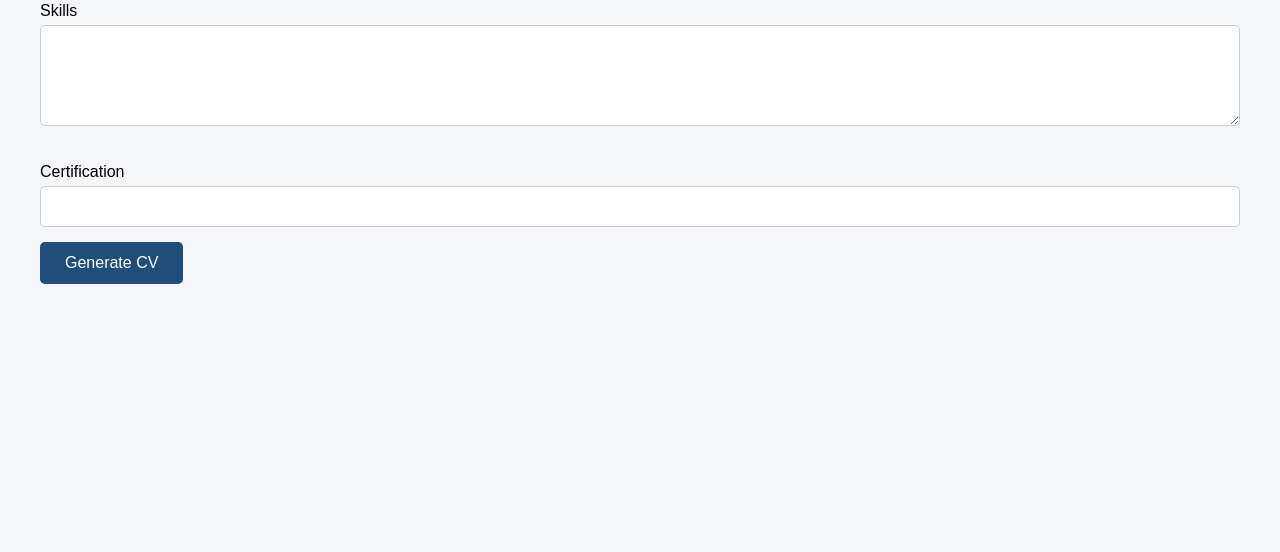
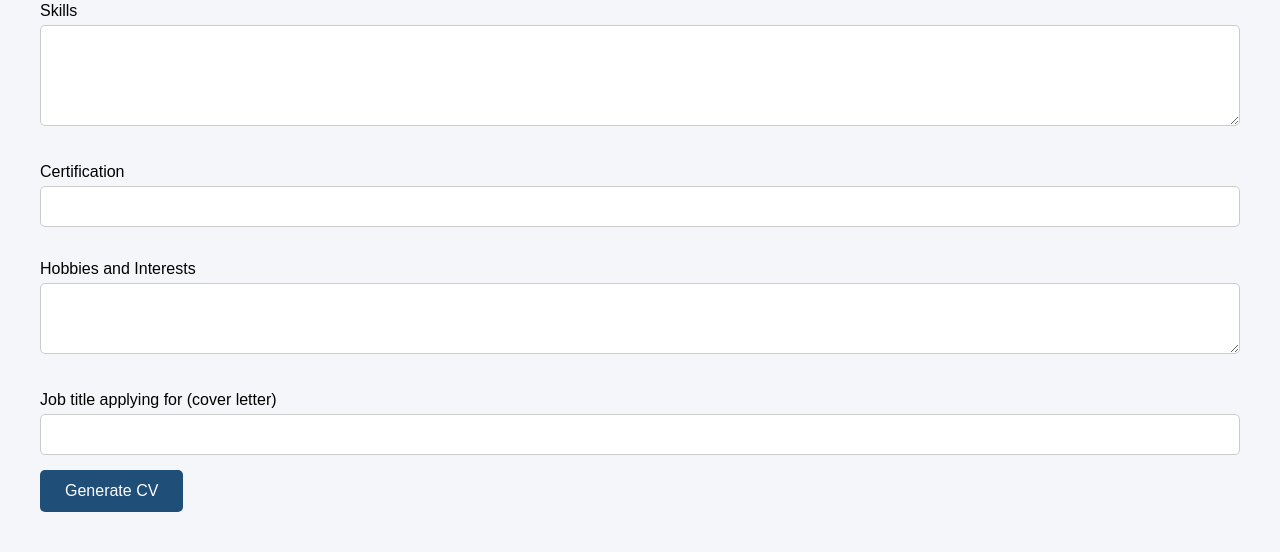
Before and after one commit to Dustymiller1987/CV-Generator, a Flask app: page /builder in a window 1280 px wide. Shown: the part 1143-1695 px from the top of the page. Before the commit the page ends 1427 px from the top, so only its background shows below. Run offline with Flask 3, Linux system fonts and the light colour scheme.

Commit message:
Added hobbies section

```diff
--- a/Templates/Index.html
+++ b/Templates/Index.html
@@ -76,6 +76,18 @@
         <br>
         <input type="text" name="certification">
 
+        <br><br>
+
+        <label for="hobbies">Hobbies and Interests</label>
+        <br>
+        <textarea id="hobbies" name="hobbies" rows="3"></textarea>
+
+        <br><br>
+
+        <label for="job_title">Job title applying for (cover letter)</label>
+        <br>
+        <input id="job_title" type="text" name="job_title">
+
         <button type="submit">Generate CV</button>
 
     </form>
--- a/app.py
+++ b/app.py
@@ -64,11 +64,19 @@ def build_summary(experience, skills):
 
 
 def build_cover_letter(fields):
-    paragraphs = [
-        "I am writing to express my interest in joining your organization. "
-        "I would welcome the opportunity to contribute my experience and skills "
-        "to your team."
-    ]
+    job_title = fields["job_title"]
+    if job_title:
+        paragraphs = [
+            f"I am writing to apply for the {job_title} position. "
+            "I would welcome the opportunity to contribute my experience and "
+            "skills to your team."
+        ]
+    else:
+        paragraphs = [
+            "I am writing to express my interest in joining your organization. "
+            "I would welcome the opportunity to contribute my experience and skills "
+            "to your team."
+        ]
 
     if fields["experience"]:
         paragraphs.append(
@@ -115,6 +123,7 @@ def download_pdf():
             "experience",
             "skills",
             "certification",
+            "hobbies",
         )
     }
     summary = build_summary(fields["experience"], fields["skills"])
@@ -179,14 +188,18 @@ def _render_cv_pdf(fields, summary, theme, scale, auto_page_break=False):
                 _pdf_multi_cell(pdf, 6 * scale, detail, wrapmode="CHAR")
     pdf.ln(3 * scale)
 
+    skills = ", ".join(
+        skill.strip() for skill in fields["skills"].split(",") if skill.strip()
+    )
     sections = [("Professional Summary", summary)]
     if theme != "modern":
-        sections.append(("Skills", fields["skills"]))
+        sections.append(("Skills", skills))
     sections.extend(
         (
             ("Work Experience", fields["experience"]),
             ("Education", fields["education"]),
             ("Certifications", fields["certification"]),
+            ("Hobbies and Interests", fields["hobbies"]),
         )
     )
     for title, content in sections:
@@ -257,12 +270,6 @@ def _pdf_sidebar(pdf, fields, scale):
     y = 20
     pdf.set_text_color(255, 255, 255)
     pdf.set_xy(sidebar_x, y)
-    pdf.set_font("Arial", style="B", size=max(7, round(11 * scale)))
-    pdf.multi_cell(
-        sidebar_width, 6 * scale, "CONTACT", new_x="LEFT", new_y="NEXT"
-    )
-    y = pdf.get_y() + 3 * scale
-
     contact_details = [
         ("Email", fields["email"]),
         ("Phone", fields["phone"]),
@@ -270,9 +277,15 @@ def _pdf_sidebar(pdf, fields, scale):
         ("LinkedIn", fields["linkedin"]),
         ("Git Profile", fields["git_profile"]),
     ]
-    pdf.set_font("Arial", size=max(6, round(8 * scale)))
-    for label, value in contact_details:
-        if value:
+    contact_details = [(label, value) for label, value in contact_details if value]
+    if contact_details:
+        pdf.set_font("Arial", style="B", size=max(7, round(11 * scale)))
+        pdf.multi_cell(
+            sidebar_width, 6 * scale, "CONTACT", new_x="LEFT", new_y="NEXT"
+        )
+        y = pdf.get_y() + 3 * scale
+        pdf.set_font("Arial", size=max(6, round(8 * scale)))
+        for label, value in contact_details:
             pdf.set_xy(sidebar_x, y)
             pdf.multi_cell(
                 sidebar_width,
@@ -284,17 +297,17 @@ def _pdf_sidebar(pdf, fields, scale):
             )
             y = pdf.get_y() + 2 * scale
 
-    y += 4 * scale
-    pdf.set_xy(sidebar_x, y)
-    pdf.set_font("Arial", style="B", size=max(7, round(11 * scale)))
-    pdf.multi_cell(
-        sidebar_width, 6 * scale, "SKILLS", new_x="LEFT", new_y="NEXT"
-    )
-    y = pdf.get_y() + 3 * scale
-    pdf.set_font("Arial", size=max(6, round(8 * scale)))
-    for skill in fields["skills"].split(","):
-        skill = skill.strip()
-        if skill:
+    skills = [skill.strip() for skill in fields["skills"].split(",") if skill.strip()]
+    if skills:
+        y += 4 * scale
+        pdf.set_xy(sidebar_x, y)
+        pdf.set_font("Arial", style="B", size=max(7, round(11 * scale)))
+        pdf.multi_cell(
+            sidebar_width, 6 * scale, "SKILLS", new_x="LEFT", new_y="NEXT"
+        )
+        y = pdf.get_y() + 3 * scale
+        pdf.set_font("Arial", size=max(6, round(8 * scale)))
+        for skill in skills:
             pdf.set_xy(sidebar_x, y)
             pdf.multi_cell(
                 sidebar_width,
@@ -305,6 +318,22 @@ def _pdf_sidebar(pdf, fields, scale):
                 wrapmode="WORD",
             )
             y = pdf.get_y() + scale
+
+    if fields["hobbies"]:
+        y += 4 * scale
+        pdf.set_xy(sidebar_x, y)
+        pdf.set_font("Arial", style="B", size=max(7, round(11 * scale)))
+        pdf.multi_cell(
+            sidebar_width, 6 * scale, "HOBBIES AND INTERESTS",
+            new_x="LEFT", new_y="NEXT"
+        )
+        y = pdf.get_y() + 3 * scale
+        pdf.set_font("Arial", size=max(6, round(8 * scale)))
+        pdf.set_xy(sidebar_x, y)
+        pdf.multi_cell(
+            sidebar_width, 4.5 * scale, _pdf_safe_text(fields["hobbies"]),
+            new_x="LEFT", new_y="NEXT", wrapmode="WORD"
+        )
     return pdf.get_y()
 
 
@@ -323,13 +352,16 @@ def cover_letter():
             "experience",
             "skills",
             "certification",
+            "hobbies",
         )
     }
+    fields["job_title"] = request.form.get("job_title", "").strip()
     return render_template(
         "cover_letter.html",
         name=fields["name"],
         email=fields["email"],
         phone=fields["phone"],
+        job_title=fields["job_title"],
         paragraphs=build_cover_letter(fields),
     )
 
@@ -344,21 +376,28 @@ def builder():
 
 @app.route("/generate", methods=["POST"])
 def generate():
-
     theme = request.form.get("theme", "professional")
     if theme not in VALID_THEMES:
         theme = "professional"
-    name = request.form["name"]
-    email = request.form["email"]
-    phone = request.form["phone"]
-    skills = request.form["skills"]
+    fields = {
+        key: request.form.get(key, "").strip()
+        for key in (
+            "name", "email", "phone", "location", "linkedin", "git_profile",
+            "education", "experience", "skills", "certification", "hobbies",
+            "job_title",
+        )
+    }
+    name = fields["name"]
+    email = fields["email"]
+    phone = fields["phone"]
+    skills = fields["skills"]
     skills_list = [skill.strip() for skill in skills.split(",") if skill.strip()]
-    location = request.form["location"]
-    linkedin = request.form["linkedin"]
-    git_profile = request.form["git_profile"]
-    education = request.form["education"]
-    experience = request.form["experience"]
-    certification = request.form["certification"]
+    location = fields["location"]
+    linkedin = fields["linkedin"]
+    git_profile = fields["git_profile"]
+    education = fields["education"]
+    experience = fields["experience"]
+    certification = fields["certification"]
     summary = build_summary(experience, skills)
 
     return render_template(
@@ -375,6 +414,8 @@ def generate():
         education=education,
         experience=experience,
         certification=certification,
+        hobbies=fields["hobbies"],
+        job_title=fields["job_title"],
         summary=summary
     )
 
--- a/static/cv-history.js
+++ b/static/cv-history.js
@@ -12,6 +12,8 @@
         "experience",
         "skills",
         "certification",
+        "hobbies",
+        "job_title",
     ];
 
     function readSavedCvs() {
@@ -64,10 +66,10 @@
         form.action = action;
         for (const name of fieldNames) {
             const value = record.values[name];
-            if (typeof value !== "string") {
+            if (typeof value !== "string" && !["hobbies", "job_title"].includes(name)) {
                 throw new Error("This saved CV is missing required information.");
             }
-            form.append(createHiddenInput(name, value));
+            form.append(createHiddenInput(name, typeof value === "string" ? value : ""));
         }
         document.body.append(form);
         form.submit();
```
Also changed, not shown: Templates/Result.html (+44 -16 lines), Templates/cover_letter.html (+8 -5 lines).
